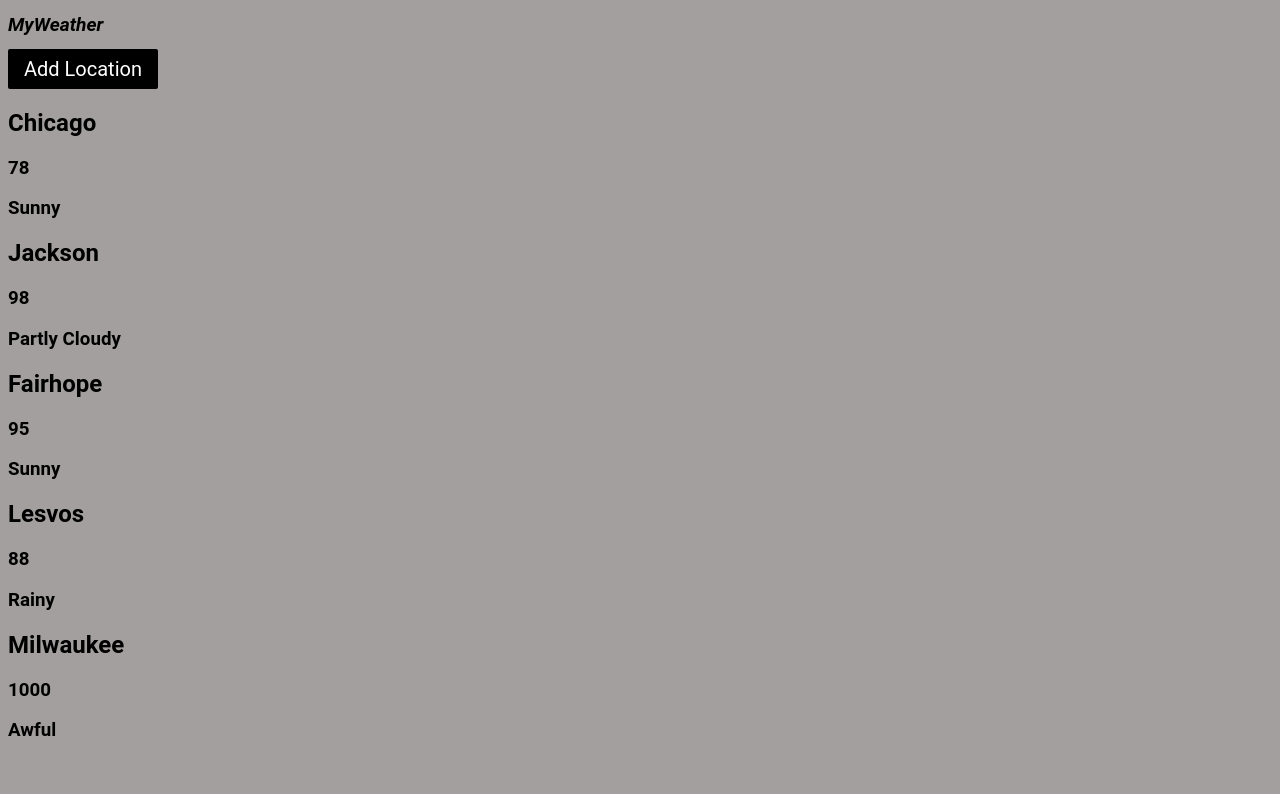
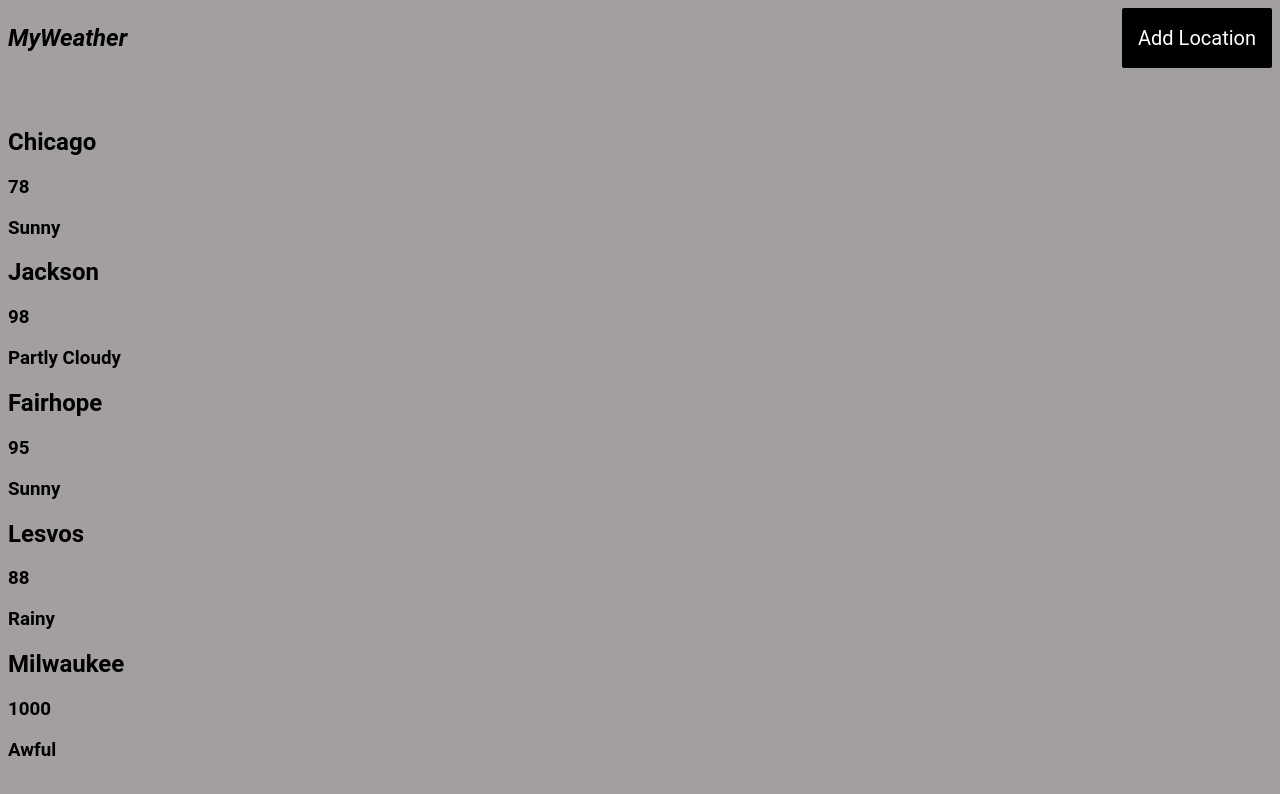
Before and after one commit to thaddeusrayd/my-weather-app, an Angular app: page / in a window 1280 px wide. Shown: the top 794 px of the page. Built offline with nearby package versions, Linux system fonts and the light colour scheme.

Commit message:
adds styling

```diff
--- a/src/app/app.component.html
+++ b/src/app/app.component.html
@@ -1 +1,2 @@
+<mwa-top-bar></mwa-top-bar>
 <mwa-dashboard></mwa-dashboard>
--- a/src/app/dashboard/dashboard.component.html
+++ b/src/app/dashboard/dashboard.component.html
@@ -1,7 +1,3 @@
-<h1 class="title">MyWeather</h1>
-
-<button type="button" (click)="addLocation()">Add Location</button>
-
 <div *ngFor="let location of locations">
     <a [title]="location.city + ' details'">
         <h2>{{location.city}}</h2>
--- a/src/app/dashboard/dashboard.component.ts
+++ b/src/app/dashboard/dashboard.component.ts
@@ -9,7 +9,4 @@ import { locations } from '../sample-locations';
 export class DashboardComponent {
   locations = [...locations]
 
-  addLocation() {
-    window.alert('You added a location!')
-  }
 }
--- a/src/app/top-bar/top-bar.component.html
+++ b/src/app/top-bar/top-bar.component.html
@@ -1 +1,3 @@
-<p>top-bar works!</p>
+<h1 class="title">MyWeather</h1>
+
+<button type="button" (click)="addLocation()">Add Location</button>
--- a/src/app/top-bar/top-bar.component.ts
+++ b/src/app/top-bar/top-bar.component.ts
@@ -6,5 +6,7 @@ import { Component } from '@angular/core';
   styleUrls: ['./top-bar.component.css']
 })
 export class TopBarComponent {
-
+  addLocation() {
+    window.alert('You added a location!')
+  }
 }
--- a/src/styles.css
+++ b/src/styles.css
@@ -7,15 +7,24 @@
     background-color: #a39f9f;
   }
 
+mwa-top-bar {
+    width: 100%;
+    height: 100px;
+    display: flex;
+    flex-direction: row;
+    justify-content: space-between;
+}
+
 .title {
     font-style: italic;
-    font-size:larger;
+    font-size:x-large;
 }
 
   /* Button */
 .button, button {
     display: inline-flex;
     align-items: center;
+    height: 60%;
     padding: 8px 16px;
     border-radius: 2px;
     font-size: 20px;
```
